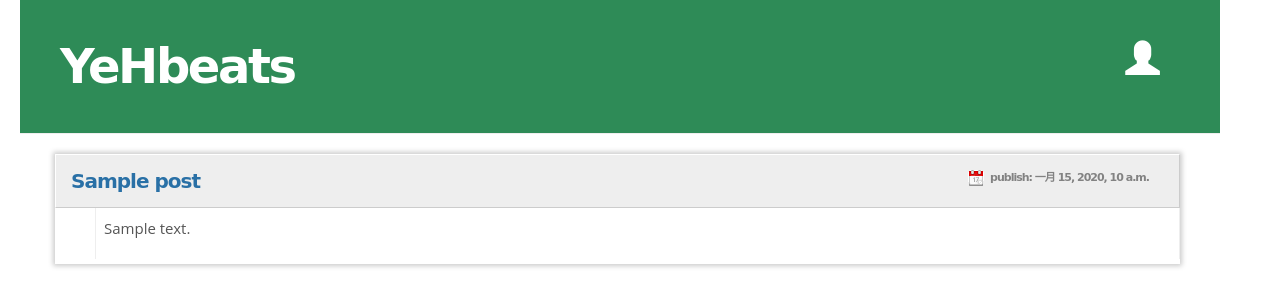
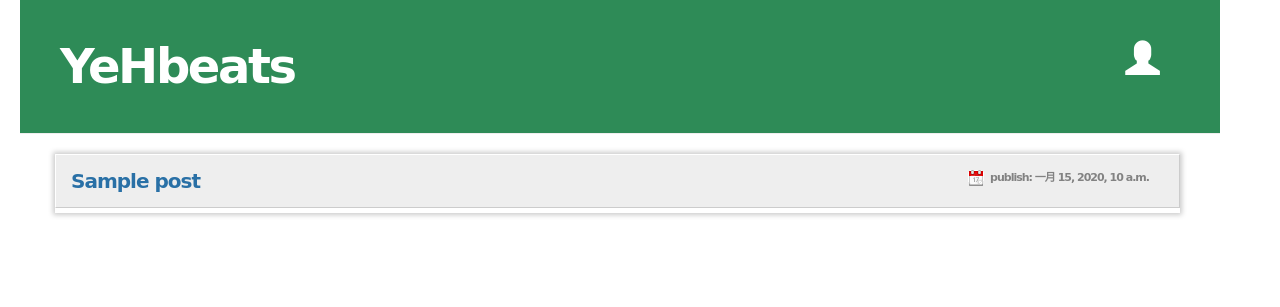
Before and after one commit to yehbeats/simpleblog, a Django app: template blog/templates/blog/post_list.html in a window 1280 px wide. Shown: the top 307 px of the page. Run offline with Django 3.2, Linux system fonts and the light colour scheme; the template is opened without the code that fills it: values that come from a table or form of the project are taken from there, others are empty; tables that the repository leaves empty hold one stand-in row (values such as "Sample post"); some libraries are stand-ins or nearby versions.

```diff
--- a/blog/templates/blog/post_list.html
+++ b/blog/templates/blog/post_list.html
@@ -6,13 +6,6 @@
             <h2><span class="date">publish: {{ post.published_date }}</span>
                 <a href="{% url 'blog.views.post_detail' id=post.pk %}">{{ post.title }}</a>
             </h2>
-            <div class="content">
-                <p>
-                    {% autoescape off %}
-                        {{ post.text }}
-                    {% endautoescape %}
-                </p>
-            </div>
         </div>
     {% endfor %}
 {% endblock content %}
--- a/static/css/blog.css
+++ b/static/css/blog.css
@@ -486,7 +486,7 @@ textarea {
 
 .post {
     padding-bottom: 5px !important;
-    margin-bottom: 15px;
+    margin-bottom: 2px;
     box-shadow: 0px 0px 5px 2px #ccc;
     -moz-box-shadow: 0px 0px 5px 2px #ccc;
     -webkit-box-shadow: 0px 0px 5px 2px #ccc;
```
